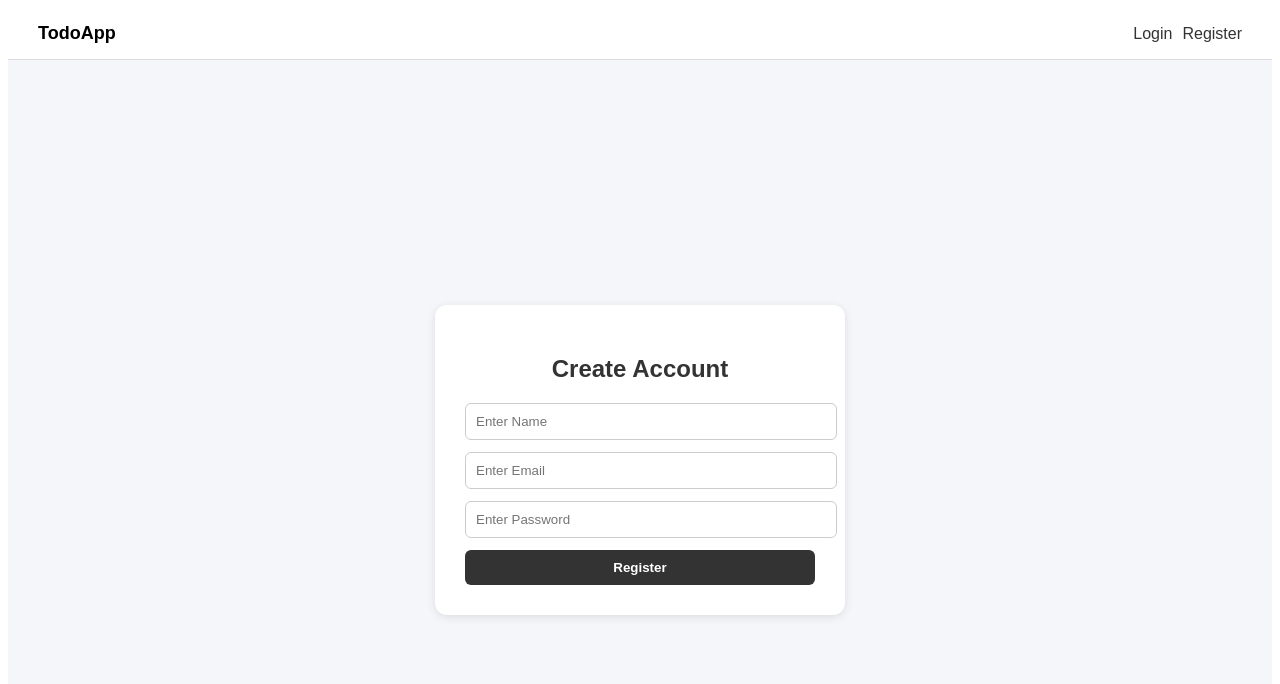
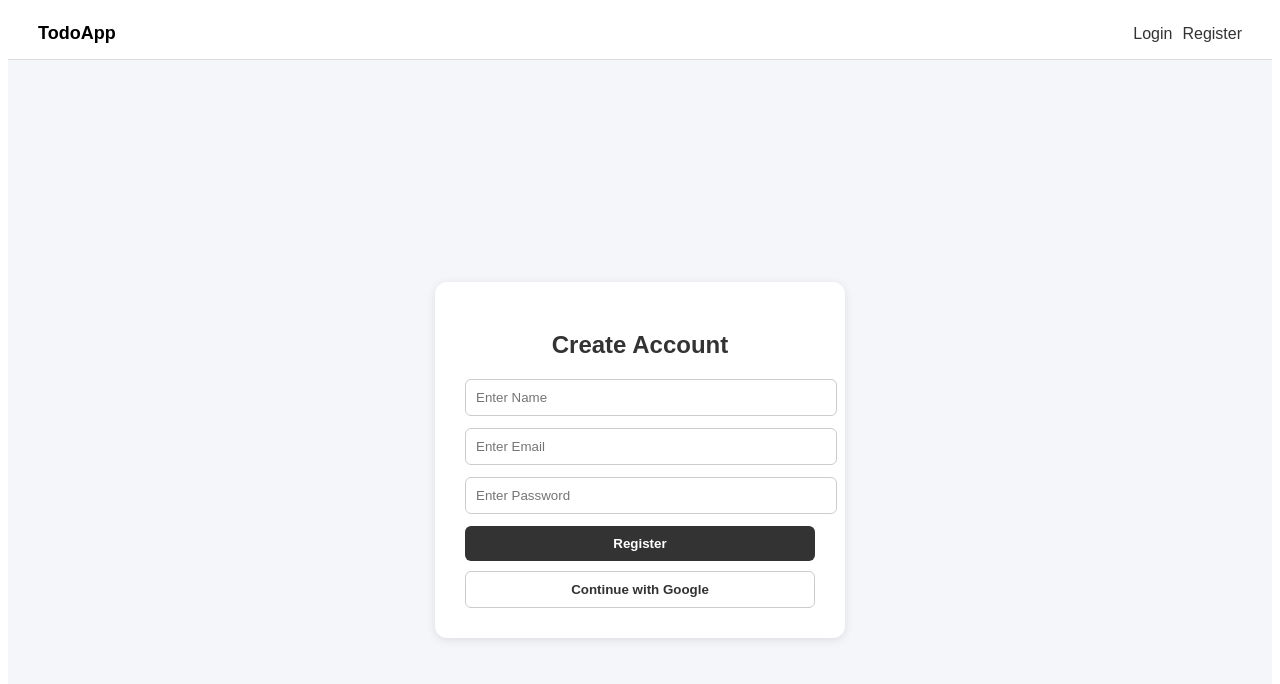
Before and after one commit to lucifer698343/Todo-mern, a React app in the folder frontend/: page /register in a window 1280 px wide. Shown: the top 684 px of the page. Built offline with nearby package versions, Linux system fonts and the light colour scheme; the HTML template or start-up script is replaced by a standard one.

Commit message:
Add Google authentication to Register component

```diff
--- a/frontend/src/pages/Register.jsx
+++ b/frontend/src/pages/Register.jsx
@@ -1,6 +1,13 @@
 import { useState } from 'react';
 import API from '../services/api';
 import { useNavigate } from 'react-router-dom';
+
+import {
+    GoogleAuthProvider,
+    signInWithPopup
+} from 'firebase/auth';
+
+import { auth } from '../firebase';
 
 function Register() {
 
@@ -17,7 +24,6 @@ function Register() {
 
 
 
-
     const handleChange = (e) => {
 
         setError('');
@@ -31,6 +37,51 @@ function Register() {
 
 
 
+    // GOOGLE REGISTER (FIXED)
+    const googleRegister = async () => {
+
+        try {
+
+            const provider = new GoogleAuthProvider();
+
+            // ✅ FORCE ACCOUNT CHOOSER EVERY TIME
+            provider.setCustomParameters({
+                prompt: 'select_account'
+            });
+
+            const result = await signInWithPopup(
+                auth,
+                provider
+            );
+
+            const user = result.user;
+
+            const res = await API.post(
+                '/auth/google-auth',
+                {
+                    name: user.displayName,
+                    email: user.email,
+                    image: user.photoURL
+                }
+            );
+
+            localStorage.setItem(
+                'token',
+                res.data.token
+            );
+
+            navigate('/dashboard');
+
+        } catch (error) {
+
+            setError(
+                error?.response?.data?.message ||
+                error.message
+            );
+        }
+    };
+
+
 
     const handleSubmit = async (e) => {
 
@@ -39,8 +90,11 @@ function Register() {
         setError('');
         setSuccess('');
 
-        // FRONTEND VALIDATION
-        if (!formData.name.trim() || !formData.email.trim() || !formData.password.trim()) {
+        if (
+            !formData.name.trim() ||
+            !formData.email.trim() ||
+            !formData.password.trim()
+        ) {
             return setError('All fields are required');
         }
 
@@ -66,7 +120,6 @@ function Register() {
             );
         }
     };
-
 
 
 
@@ -99,16 +152,14 @@ function Register() {
 
 
 
-
-                {/* ERROR MESSAGE */}
+                {/* ERROR */}
                 {error && (
                     <div style={{
                         background: '#ffe5e5',
                         color: '#d8000c',
                         padding: '10px',
                         borderRadius: '6px',
-                        marginBottom: '12px',
-                        fontSize: '14px'
+                        marginBottom: '12px'
                     }}>
                         {error}
                     </div>
@@ -116,16 +167,14 @@ function Register() {
 
 
 
-
-                {/* SUCCESS MESSAGE */}
+                {/* SUCCESS */}
                 {success && (
                     <div style={{
                         background: '#eafaf1',
                         color: '#27ae60',
                         padding: '10px',
                         borderRadius: '6px',
-                        marginBottom: '12px',
-                        fontSize: '14px'
+                        marginBottom: '12px'
                     }}>
                         {success}
                     </div>
@@ -133,10 +182,8 @@ function Register() {
 
 
 
-
                 <form onSubmit={handleSubmit}>
 
-                    {/* NAME */}
                     <input
                         type="text"
                         name="name"
@@ -145,7 +192,6 @@ function Register() {
                         style={inputStyle}
                     />
 
-                    {/* EMAIL */}
                     <input
                         type="email"
                         name="email"
@@ -154,7 +200,6 @@ function Register() {
                         style={inputStyle}
                     />
 
-                    {/* PASSWORD */}
                     <input
                         type="password"
                         name="password"
@@ -165,12 +210,21 @@ function Register() {
 
 
 
-
                     <button
                         type="submit"
                         style={buttonStyle}
                     >
                         Register
+                    </button>
+
+
+
+                    <button
+                        type="button"
+                        onClick={googleRegister}
+                        style={googleBtn}
+                    >
+                        Continue with Google
                     </button>
 
                 </form>
@@ -180,7 +234,6 @@ function Register() {
         </div>
     );
 }
-
 
 
 
@@ -205,4 +258,16 @@ const buttonStyle = {
     fontWeight: 'bold'
 };
 
+const googleBtn = {
+    width: '100%',
+    padding: '10px',
+    marginTop: '10px',
+    background: '#fff',
+    color: '#333',
+    border: '1px solid #ccc',
+    borderRadius: '6px',
+    cursor: 'pointer',
+    fontWeight: 'bold'
+};
+
 export default Register;
```
